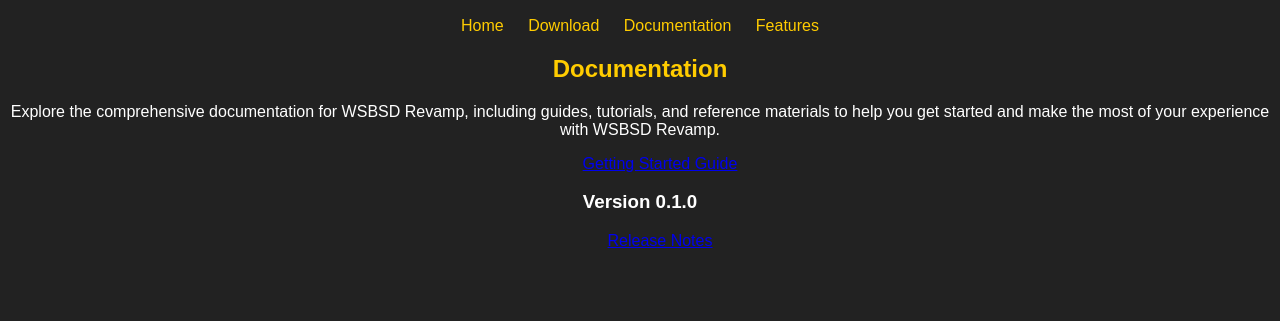
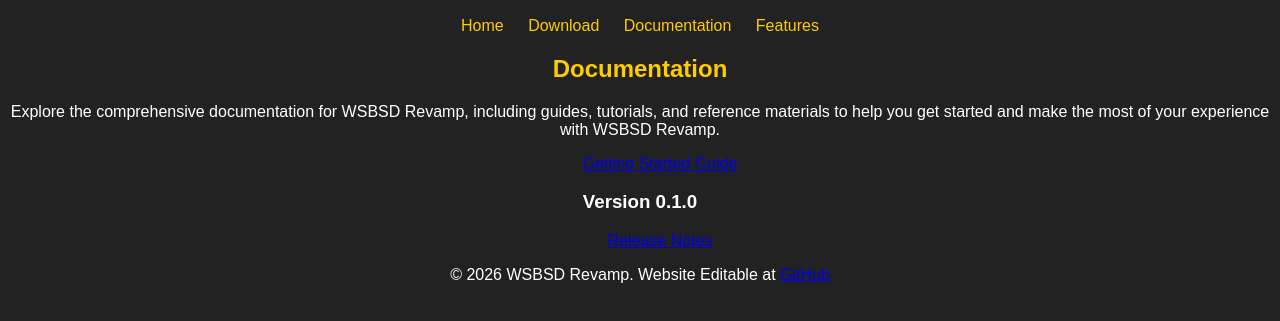
Before and after one commit to Coolis1362/revamp.wsbsd.org, a plain HTML site: page docs.html in a window 1280 px wide. Shown: the part 51-372 px from the top of the page. Drawn offline with Linux system fonts and the light colour scheme.

Commit message:
add footer with copyright information and GitHub link to all documentation pages

```diff
--- a/docs.html
+++ b/docs.html
@@ -36,5 +36,8 @@
             </div>
         </div>
     </section>
+    <footer>
+        <p>&copy; 2026 WSBSD Revamp. Website Editable at <a href="https://github.com/Coolis1362/revamp.wsbsd.org">GitHub</a></p>
+    </footer>
 </body>
 </html>
```
Also changed, not shown: docs/010.html (+3 -0 lines), docs/gettingstarted.html (+3 -0 lines), download.html (+3 -0 lines), features.html (+3 -0 lines), index.html (+3 -0 lines).
